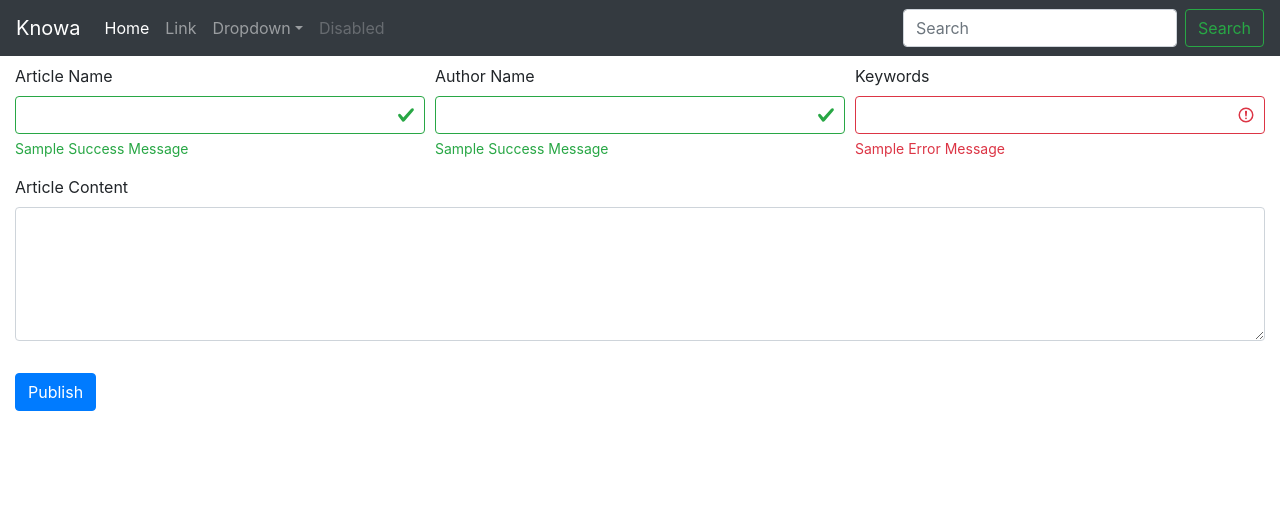
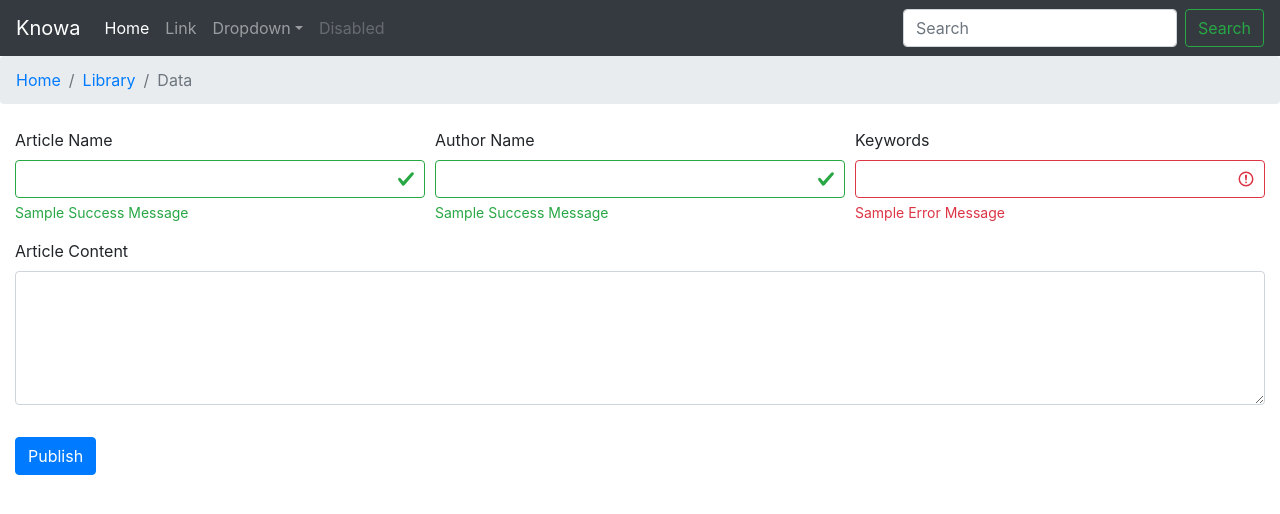
Before and after one commit to nadyshalaby/knowa, a React (Create React App) app: page / in a window 1280 px wide. Shown: the top 514 px of the page. Built offline with nearby package versions, Linux system fonts and the light colour scheme.

Commit message:
lkdjsijdisoj

```diff
--- a/src/components/App.js
+++ b/src/components/App.js
@@ -1,11 +1,13 @@
 import React from "react";
-import Navbar from "./articles/Navbar";
-import Create from "./articles/Create";
+import Navbar from "./includes/Navbar";
+import Breadcrumb from "./includes/Breadcrumb";
+import Create from "./pages/Create";
 
 const App = () => (
   <div>
     <Navbar />
-    <Create></Create>
+    <Breadcrumb />
+    <Create />
   </div>
 );
 
--- /dev/null
+++ b/src/components/includes/Breadcrumb.js
@@ -0,0 +1,21 @@
+import React, { Component } from "react";
+
+export default class Breadcrumb extends Component {
+  render() {
+    return (
+      <nav aria-label="breadcrumb">
+        <ol className="breadcrumb">
+          <li className="breadcrumb-item">
+            <a href="#">Home</a>
+          </li>
+          <li className="breadcrumb-item">
+            <a href="#">Library</a>
+          </li>
+          <li className="breadcrumb-item active" aria-current="page">
+            Data
+          </li>
+        </ol>
+      </nav>
+    );
+  }
+}
```
Also changed, not shown: src/components/includes/Navbar.js (renamed from src/components/articles/Navbar.js), src/components/pages/Create.js (renamed from src/components/articles/Create.js).
